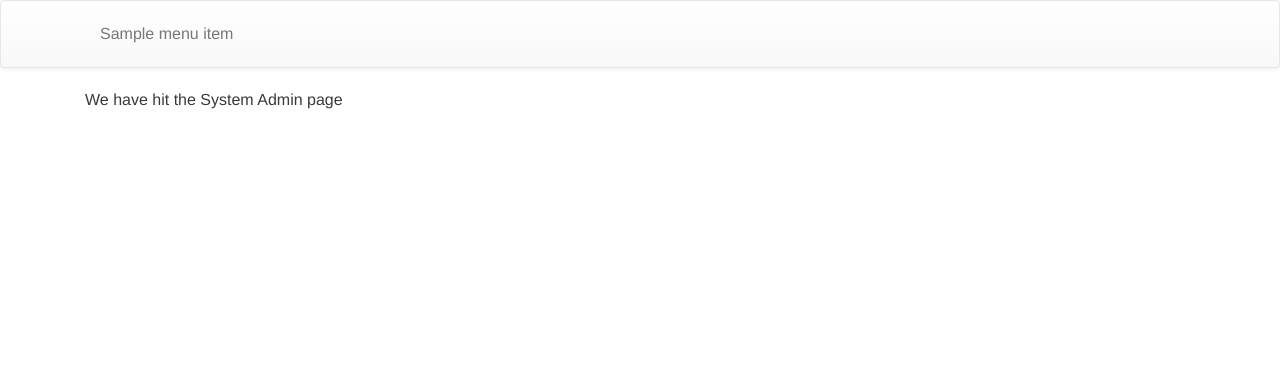
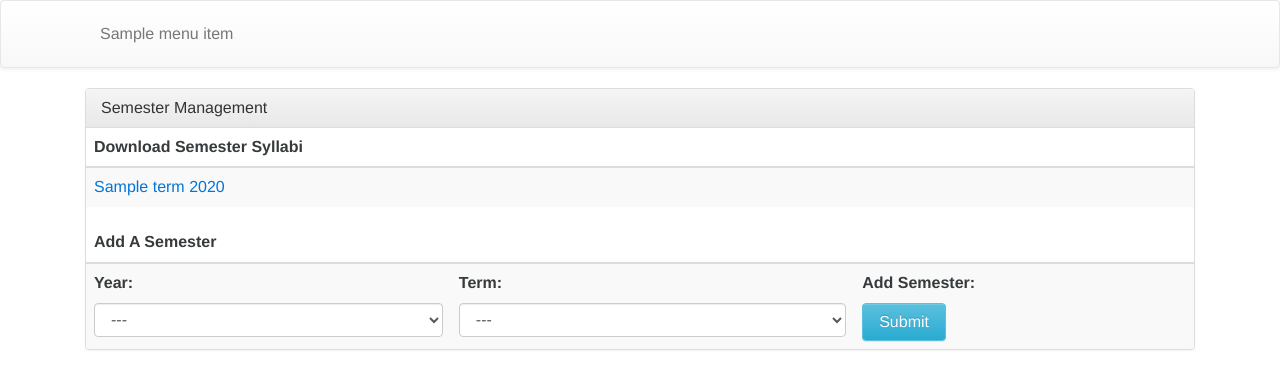
Before and after one commit to BCStudentSoftwareDevTeam/bcsr, a Python web app: template app/templates/admin/editSystem.html in a window 1280 px wide. Shown: the top 389 px of the page. Run offline with Jinja, Linux system fonts and the light colour scheme; the template is opened without the code that fills it: most values are stand-ins (such as "Sample title", 1, 10 or a date in 2020); some libraries are stand-ins or nearby versions.

Commit message:
Controller and View is complete for system management

```diff
--- a/app/templates/admin/editSystem.html
+++ b/app/templates/admin/editSystem.html
@@ -2,7 +2,69 @@
 {% block body %}
 {% set currentPage ="systemManagement" %}
 {% include "snips/messages.html" %}
+{# TERM MANAGEMENT #}
+<div class="panel panel-default">
 
-<p> We have hit the System Admin page </p>
 
+  <div class="panel-heading">
+    <h3 class="panel-title">Semester Management</h3>
+  </div>
+  <table class= "table table-striped table-hover">
+    <thead>
+      <tr>
+        <th>Download Semester Syllabi</th>
+      </tr>
+    </thead>
+    <tbody>
+      {% for semester in semesters %}
+        <tr>
+          <td>
+            <a href="download/SEID/{{semester.SEID}}">
+              {{semester.term}} {{semester.year}}
+            </a>
+          </td>
+        </tr>
+      {% endfor %}
+    </tbody>
+  </table>
+  <table class = "table table-striped table-hover">
+    <thead>
+      <tr>
+        <th>Add A Semester</th>
+        <th></th>
+        <th></th>
+      </tr>
+    </thead>
+    <tbody>
+      <div class="form-group">
+        <form action = "" method="post">
+          <td>
+            <label for="year">Year:</label>
+            <select class="form-control" name="year" id ="year">
+              <option value="">---</option>
+              {% for year in years %}
+                <option value="{{year}}" required>{{year}}</option>
+              {% endfor %}
+            </select>
+          </td>
+          <td>
+            <label for="term">Term:</label>
+            <select class="form-control" name="term" id="term">
+              <option value="">---</option>
+              {% for term in terms %}
+                <option value="{{term.term}}" required>{{term.term}}</option>
+              {% endfor %}
+            </select>
+          </td>
+          <td>
+            <label for="submit">Add Semester:</label>
+            <div>
+              <input type="submit" class="btn btn-info" value="Submit" id="submit" >
+            </div>
+          </td>
+        </form>
+      </div>
+    </tbody>
+  </table>
+</div>
 {% endblock %}
```
Also changed, not shown: app/systemManagement.py (+7 -2 lines).
